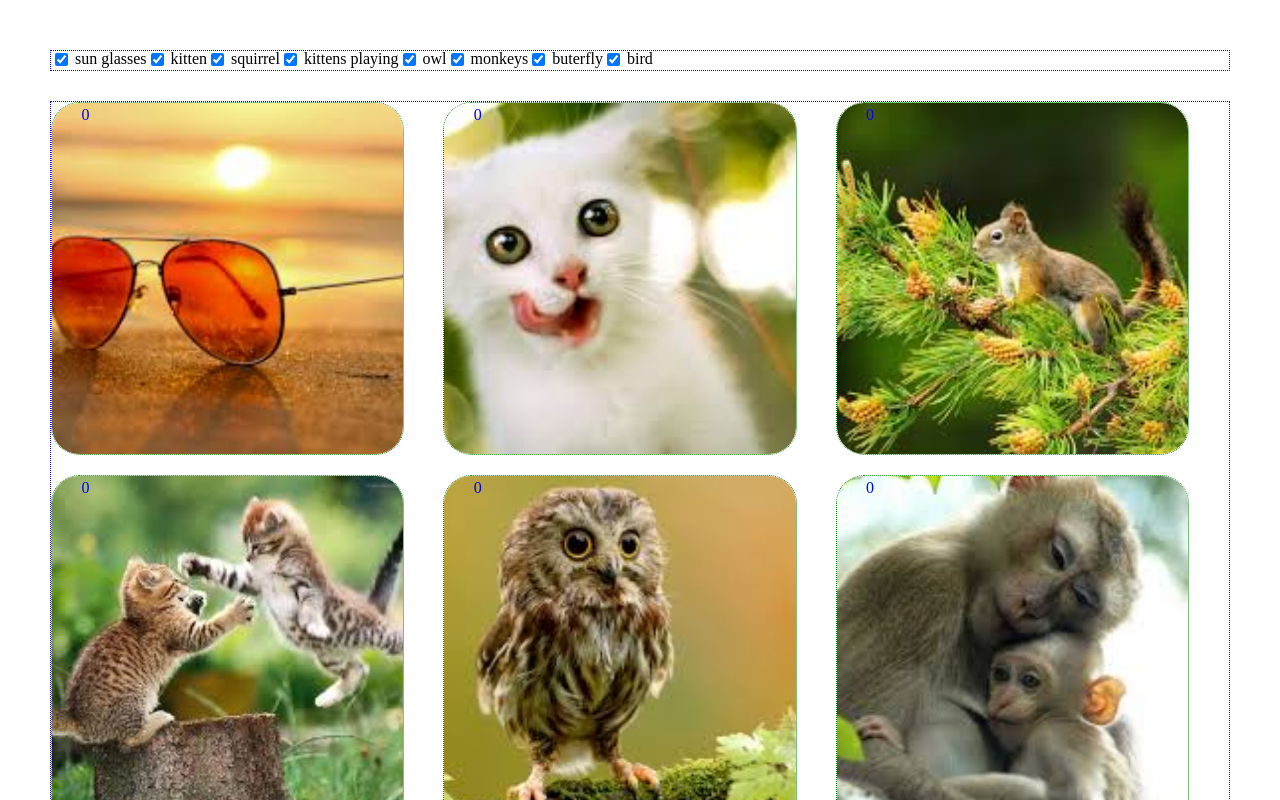
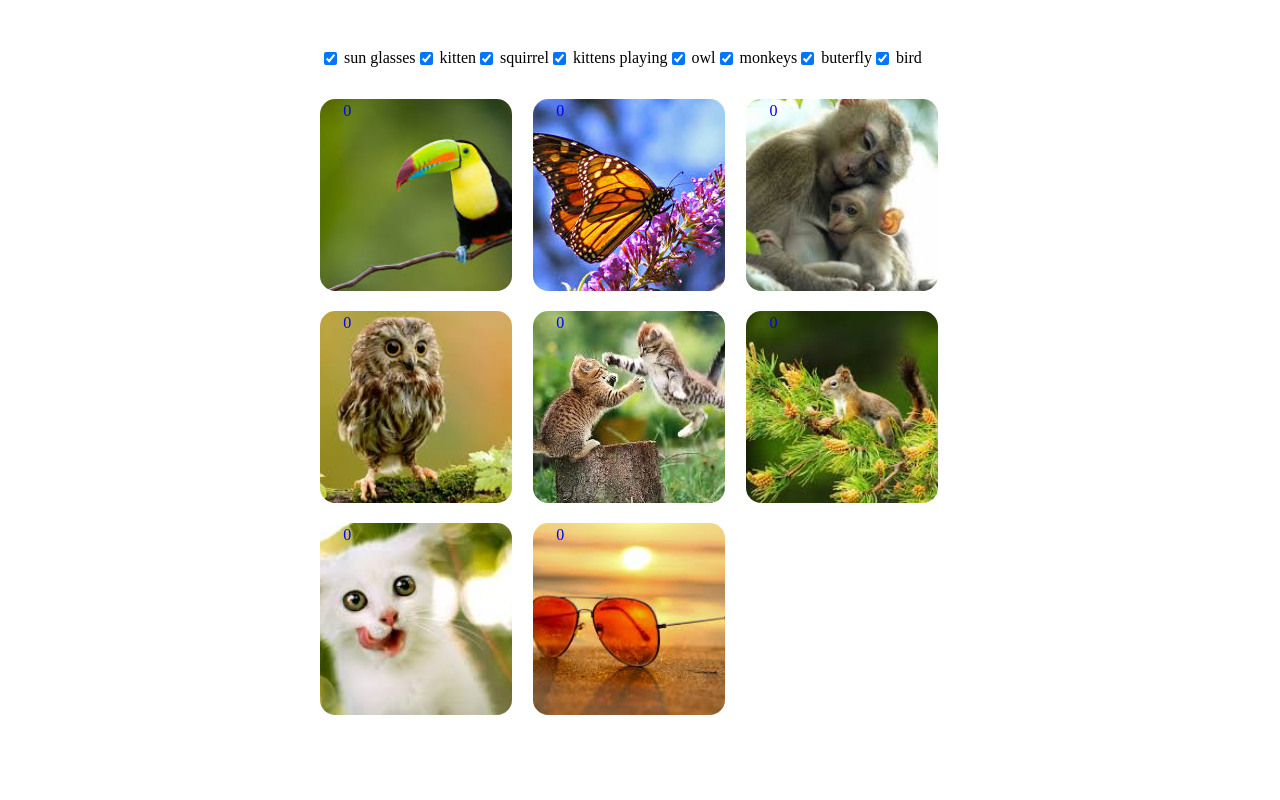
Before and after one commit to igusarov/vims-odc, a React (Create React App) app: page / in a window 1280 px wide. Shown: the top 800 px of the page. Built offline with nearby package versions, Linux system fonts and the light colour scheme; a web font is replaced by a local one.

Commit message:
did some amendments in layout and added supporting of includes method for IE

```diff
--- a/package.json
+++ b/package.json
@@ -4,6 +4,7 @@
   "private": true,
   "dependencies": {
     "classnames": "^2.2.5",
+    "lodash": "^4.17.4",
     "react": "^15.5.4",
     "react-dom": "^15.5.4",
     "react-redux": "^5.0.4",
--- a/src/components/App.css
+++ b/src/components/App.css
@@ -1,9 +1,8 @@
 .app {
-  padding: 50px;
+  padding: 50px 25%;
   height: 100%;
 }
 
 .app__header {
-  border: 1px dotted blue;
   margin-bottom: 30px;
 }
--- a/src/components/App.js
+++ b/src/components/App.js
@@ -11,11 +11,11 @@ class App extends Component {
   }
 
   ascId(photoA, photoB) {
-    return photoA.id > photoB.id;
+    return photoA.id > photoB.id ? 1 : -1;
   }
 
   descScore(photoA, photoB) {
-    return photoA.score < photoB.score;
+    return photoA.score < photoB.score ? 1 : -1;
   }
 
   render() {
--- a/src/components/Header.js
+++ b/src/components/Header.js
@@ -5,15 +5,8 @@ import { bindActionCreators } from 'redux';
 
 class Header extends Component {
 
-  constructor() {
-    super();
-    this.state = {
-      items: [1,2,3,4,5,6,7,8,9]
-    };
-  }
-
   ascId(photoA, photoB) {
-    return photoA.id > photoB.id;
+    return photoA.id > photoB.id ? 1 : -1;
   }
 
   onChangePhoto(photo) {
--- a/src/components/Photo.css
+++ b/src/components/Photo.css
@@ -1,5 +1,4 @@
 .photo {
-  border: 1px dotted green;
   border-radius: 8%;
   position: absolute;
   top: 0;
--- a/src/components/PhotoGrid.css
+++ b/src/components/PhotoGrid.css
@@ -1,7 +1,6 @@
 .photo-grid {
   display: flex;
   flex-wrap: wrap;
-  border: 1px dotted blue;
 }
 
 .photo-grid__item {
--- a/src/components/PhotoGrid.js
+++ b/src/components/PhotoGrid.js
@@ -1,7 +1,8 @@
 import React, {Component} from 'react';
 import './PhotoGrid.css';
-import Photo from './Photo';
+import Photo from './Photo';import _ from 'lodash';
 import ReactDOM from 'react-dom';
+
 
 class PhotoGrid extends Component {
 
@@ -30,7 +31,7 @@ class PhotoGrid extends Component {
     let photoIds = this.props.photos.map((photo) => photo.id);
 
     previousProps.photos.forEach((photo) => {
-      if (photoIds.includes(photo.id) && this.doesNeedAnimation(photo)) {
+      if (_(photoIds).includes(photo.id) && this.doesNeedAnimation(photo)) {
         doNeedAnimation.push(photo);
       }
     });
@@ -46,7 +47,7 @@ class PhotoGrid extends Component {
     requestAnimationFrame(() => {
       domNode.style.transition = 'transform 0s';
       domNode.style.transform = 'translate(' + dX + 'px, ' + dY + 'px)';
-      domNode.style.zIndex = '1000';
+      domNode.style.zIndex = '1';
       requestAnimationFrame(function () {
         domNode.style.transform = '';
         domNode.style.transition = 'transform 400ms';
```
